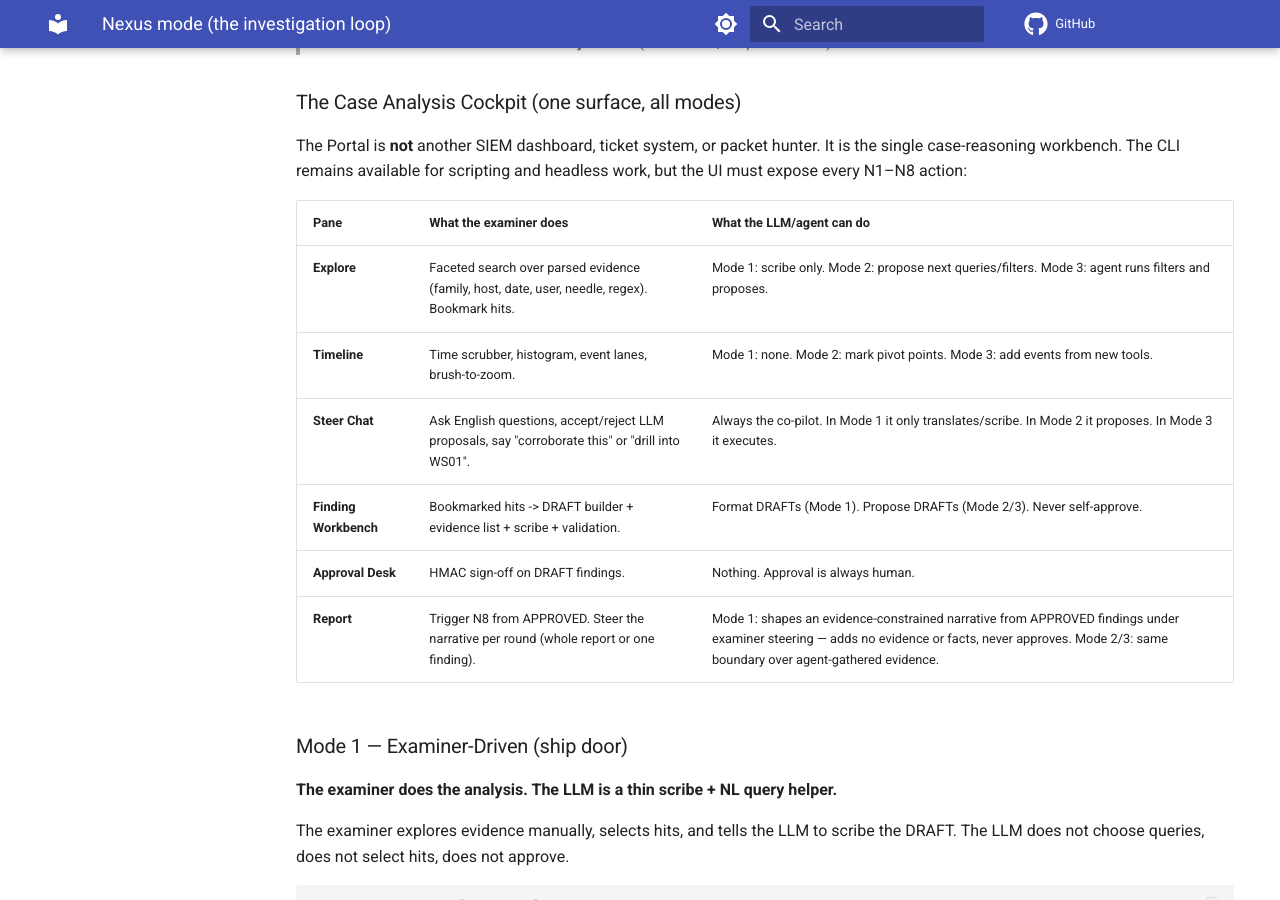
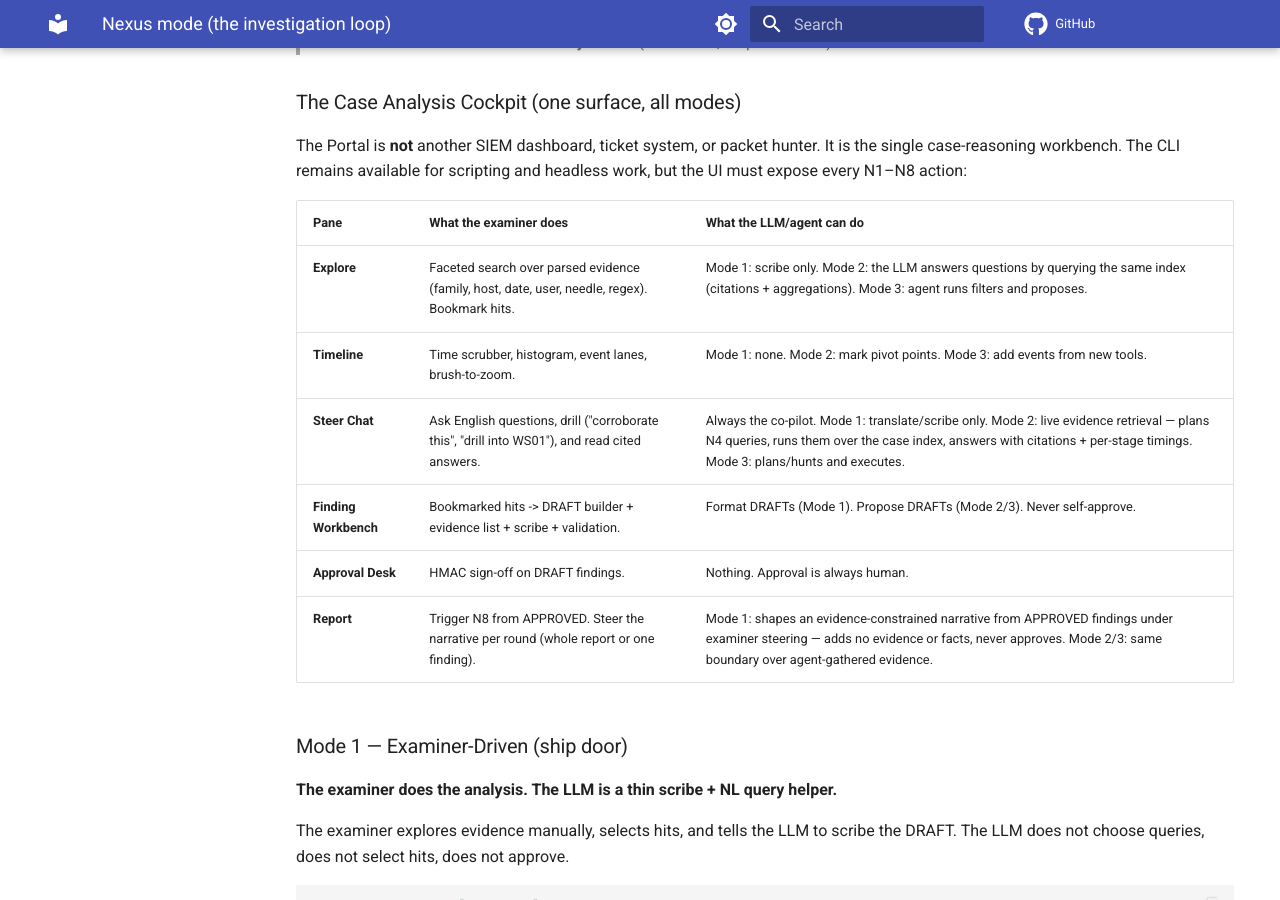
Before and after one commit to Ganron007/DFIR-Nexus, an MkDocs documentation site: the page built from Docs/NEXUS-MODE.md, in a window 1280 px wide and 900 px high, scrolled down 3503 px. Built offline with MkDocs 1.6.1 and Material for MkDocs 9.7.7, drawn with Linux system fonts in a browser that asks for light colours; comment, search, counter and statistics services are not loaded.

Commit message:
docs: NEXUS-MODE cockpit table rows align with Mode 2 live retrieval

```diff
--- a/Docs/NEXUS-MODE.md
+++ b/Docs/NEXUS-MODE.md
@@ -157,9 +157,9 @@ scripting and headless work, but the UI must expose every N1–N8 action:
 
 | Pane | What the examiner does | What the LLM/agent can do |
 |------|------------------------|----------------------------|
-| **Explore** | Faceted search over parsed evidence (family, host, date, user, needle, regex). Bookmark hits. | Mode 1: scribe only. Mode 2: propose next queries/filters. Mode 3: agent runs filters and proposes. |
+| **Explore** | Faceted search over parsed evidence (family, host, date, user, needle, regex). Bookmark hits. | Mode 1: scribe only. Mode 2: the LLM answers questions by querying the same index (citations + aggregations). Mode 3: agent runs filters and proposes. |
 | **Timeline** | Time scrubber, histogram, event lanes, brush-to-zoom. | Mode 1: none. Mode 2: mark pivot points. Mode 3: add events from new tools. |
-| **Steer Chat** | Ask English questions, accept/reject LLM proposals, say "corroborate this" or "drill into WS01". | Always the co-pilot. In Mode 1 it only translates/scribe. In Mode 2 it proposes. In Mode 3 it executes. |
+| **Steer Chat** | Ask English questions, drill ("corroborate this", "drill into WS01"), and read cited answers. | Always the co-pilot. Mode 1: translate/scribe only. Mode 2: live evidence retrieval — plans N4 queries, runs them over the case index, answers with citations + per-stage timings. Mode 3: plans/hunts and executes. |
 | **Finding Workbench** | Bookmarked hits -> DRAFT builder + evidence list + scribe + validation. | Format DRAFTs (Mode 1). Propose DRAFTs (Mode 2/3). Never self-approve. |
 | **Approval Desk** | HMAC sign-off on DRAFT findings. | Nothing. Approval is always human. |
 | **Report** | Trigger N8 from APPROVED. Steer the narrative per round (whole report or one finding). | Mode 1: shapes an evidence-constrained narrative from APPROVED findings under examiner steering — adds no evidence or facts, never approves. Mode 2/3: same boundary over agent-gathered evidence. |
```
